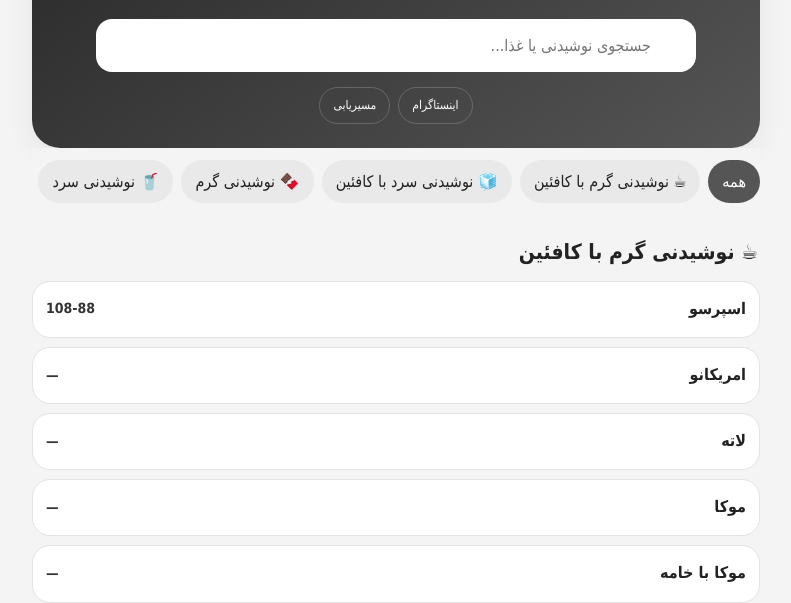
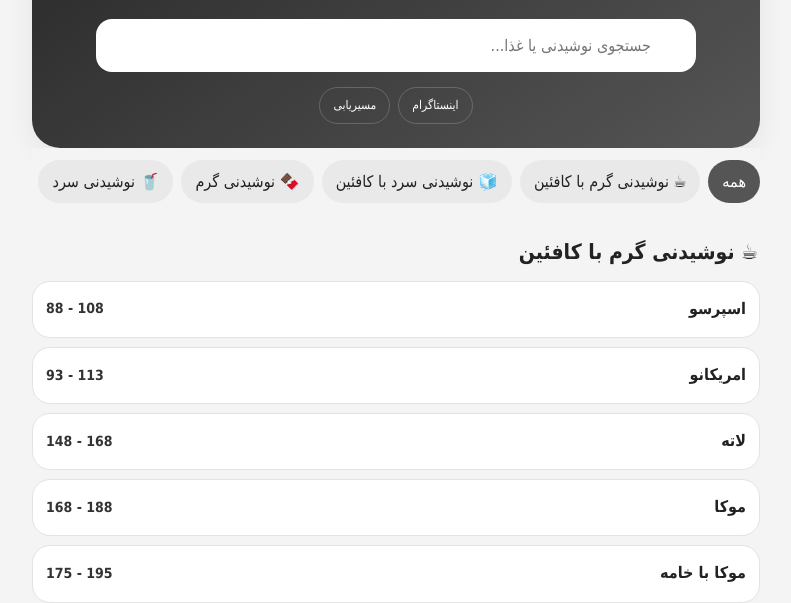
Before and after one commit to ali-work1/cafe4-menu, a plain HTML site: page index.html in a window 1280 px wide. Shown: the part 225-828 px from the top of the page, without its empty margins (244-1035 px from the left). Drawn offline with Linux system fonts and the light colour scheme.

Commit message:
index.html

```diff
--- a/index.html
+++ b/index.html
@@ -103,77 +103,77 @@ const menuData = [
     category: "نوشیدنی گرم با کافئین",
     icon: "☕",
     items: [
-      {name:"اسپرسو", desc:"", price:"108-88", image:""},
-      {name:"امریکانو", desc:"", price:"—", image:""},
-      {name:"لاته", desc:"", price:"—", image:""},
-      {name:"موکا", desc:"", price:"—", image:""},
-      {name:"موکا با خامه", desc:"", price:"—", image:""},
-      {name:"کاپوچینو کلاسیک", desc:"", price:"—", image:""},
-      {name:"کورتادو", desc:"", price:"—", image:""},
-      {name:"کارامل ماکیاتو", desc:"", price:"—", image:""},
-      {name:"لاته نارگیل (شیر نارگیل)", desc:"", price:"—", image:""}
+      {name:"اسپرسو", desc:"", price:"108 - 88", image:""},
+      {name:"امریکانو", desc:"", price:"113 - 93", image:""},
+      {name:"لاته", desc:"", price:"168 - 148", image:""},
+      {name:"موکا", desc:"", price:"188 - 168", image:""},
+      {name:"موکا با خامه", desc:"", price:"195 - 175", image:""},
+      {name:"کاپوچینو کلاسیک", desc:"", price:"158 - 138", image:""},
+      {name:"کورتادو", desc:"", price:"128 - 108", image:""},
+      {name:"کارامل ماکیاتو", desc:"", price:"198 - 178", image:""},
+      {name:"لاته نارگیل (شیر نارگیل)", desc:"", price:"178 - 158", image:""}
     ]
   },
   {
     category: "نوشیدنی سرد با کافئین",
     icon: "🧊",
     items: [
-      {name:"آیس اسپرسو", desc:"", price:"—", image:""},
-      {name:"آیس امریکانو", desc:"", price:"—", image:""},
-      {name:"آیس لاته", desc:"", price:"—", image:""},
-      {name:"آیس موکا", desc:"", price:"—", image:""},
-      {name:"آیس موکا با خامه", desc:"", price:"—", image:""},
-      {name:"آیس کارامل ماکیاتو", desc:"", price:"—", image:""},
-      {name:"آیس لاته نارگیل (شیر نارگیل)", desc:"", price:"—", image:""},
-      {name:"تونیک", desc:"", price:"—", image:""},
-      {name:"آفوگاتو", desc:"", price:"—", image:""}
+      {name:"آیس اسپرسو", desc:"", price:"113 - 93", image:""},
+      {name:"آیس امریکانو", desc:"", price:"123 - 103", image:""},
+      {name:"آیس لاته", desc:"", price:"178 - 158", image:""},
+      {name:"آیس موکا", desc:"", price:"198 - 178", image:""},
+      {name:"آیس موکا با خامه", desc:"", price:"205 - 185", image:""},
+      {name:"آیس کارامل ماکیاتو", desc:"", price:"208 - 188", image:""},
+      {name:"آیس لاته نارگیل (شیر نارگیل)", desc:"", price:"188 - 168", image:""},
+      {name:"تونیک", desc:"", price:"148 - 128", image:""},
+      {name:"آفوگاتو", desc:"", price:"168 - 148", image:""}
     ]
   },
   {
     category: "نوشیدنی گرم",
     icon: "🍫",
     items: [
-      {name:"هات چاکلت کلاسیک", desc:"", price:"—", image:""},
-      {name:"هات بیسکو", desc:"", price:"—", image:""},
-      {name:"هات چاکلت فندق", desc:"", price:"—", image:""},
-      {name:"وایت چاکلت", desc:"", price:"—", image:""},
-      {name:"پینک چاکلت", desc:"", price:"—", image:""},
-      {name:"نسکافه", desc:"", price:"—", image:""}
+      {name:"هات چاکلت کلاسیک", desc:"", price:"153", image:""},
+      {name:"هات بیسکو", desc:"", price:"163", image:""},
+      {name:"هات چاکلت فندق", desc:"", price:"163", image:""},
+      {name:"وایت چاکلت", desc:"", price:"153", image:""},
+      {name:"پینک چاکلت", desc:"", price:"153", image:""},
+      {name:"نسکافه", desc:"", price:"173", image:""}
     ]
   },
   {
     category: "نوشیدنی سرد",
     icon: "🥤",
     items: [
-      {name:"آیس پینک نارگیل", desc:"", price:"—", image:""},
-      {name:"آیس چاکلت", desc:"", price:"—", image:""},
-      {name:"آئورا", desc:"", price:"—", image:""},
-      {name:"فورچ", desc:"", price:"—", image:""},
-      {name:"فور اِورا", desc:"", price:"—", image:""},
-      {name:"شمس", desc:"", price:"—", image:""}
+      {name:"آیس پینک نارگیل", desc:"", price:"163", image:""},
+      {name:"آیس چاکلت", desc:"", price:"183", image:""},
+      {name:"آئورا", desc:"", price:"153", image:""},
+      {name:"فورچ", desc:"", price:"203", image:""},
+      {name:"فور اِورا", desc:"", price:"192", image:""},
+      {name:"شمس", desc:"", price:"-", image:""}
     ]
   },
   {
     category: "شیک بار",
     icon: "🍓",
     items: [
-      {name:"شیک توت فرنگی", desc:"", price:"—", image:""},
-      {name:"شیک زعفران", desc:"", price:"—", image:""},
-      {name:"شیک نسکافه", desc:"", price:"—", image:""},
-      {name:"شیک شکلات", desc:"", price:"—", image:""},
-      {name:"شیک اورِئو", desc:"", price:"—", image:""},
-      {name:"شیک پینات", desc:"", price:"—", image:""},
-      {name:"شیک نوتلا", desc:"", price:"—", image:""}
+      {name:"شیک توت فرنگی", desc:"", price:"203", image:""},
+      {name:"شیک زعفران", desc:"", price:"218", image:""},
+      {name:"شیک نسکافه", desc:"", price:"218", image:""},
+      {name:"شیک شکلات", desc:"", price:"193", image:""},
+      {name:"شیک اورِئو", desc:"", price:"203", image:""},
+      {name:"شیک پینات", desc:"", price:"213", image:""},
+      {name:"شیک نوتلا", desc:"", price:"213", image:""}
     ]
   },
   {
     category: "ماکتیل ها",
     icon: "🍹",
     items: [
-      {name:"موهیتو", desc:"", price:"—", image:""},
-      {name:"رد موهیتو", desc:"", price:"—", image:""},
-      {name:"لیموناد", desc:"", price:"—", image:""},
-      {name:"بلو کوکونات", desc:"", price:"—", image:""},
+      {name:"موهیتو", desc:"", price:"178", image:""},
+      {name:"رد موهیتو", desc:"", price:"188", image:""},
+      {name:"لیموناد", desc:"", price:"168", image:""},
+      {name:"بلو کوکونات", desc:"", price:"188", image:""},
       {name:"سیگنیچر باریستا", desc:"", price:"—", image:""}
     ]
   },
@@ -181,14 +181,14 @@ const menuData = [
     category: "چای و دمنوش",
     icon: "🫖",
     items: [
-      {name:"چای کلاسیک", desc:"", price:"—", image:""},
-      {name:"چای معطر", desc:"", price:"—", image:""},
-      {name:"چای سبز", desc:"", price:"—", image:""},
-      {name:"چای ماسالا", desc:"", price:"—", image:""},
-      {name:"چای ماسالا شکلاتی", desc:"", price:"—", image:""},
-      {name:"چای کرک", desc:"", price:"—", image:""},
-      {name:"گل گاو زبان", desc:"", price:"—", image:""},
-      {name:"آویشن", desc:"", price:"—", image:""}
+      {name:"چای کلاسیک", desc:"", price:"88", image:""},
+      {name:"چای معطر", desc:"", price:"98", image:""},
+      {name:"چای سبز", desc:"", price:"118", image:""},
+      {name:"چای ماسالا", desc:"", price:"153", image:""},
+      {name:"چای ماسالا شکلاتی", desc:"", price:"163", image:""},
+      {name:"چای کرک", desc:"", price:"173", image:""},
+      {name:"گل گاو زبان", desc:"", price:"98", image:""},
+      {name:"آویشن", desc:"", price:"98", image:""}
     ]
   },
   {
```
